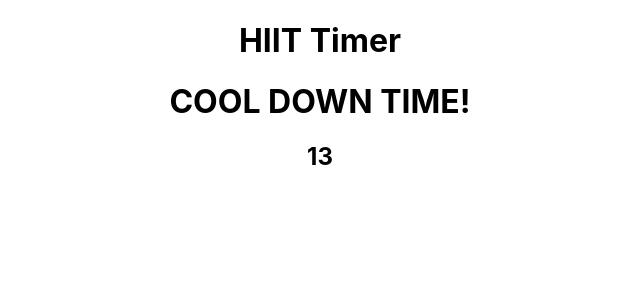
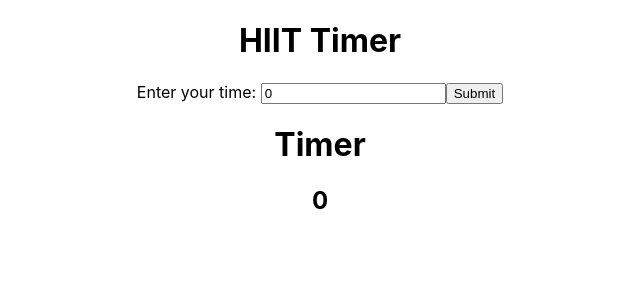
Before and after one commit to Mleng89/HIIT-timer, a React (Create React App) app: page / in a window 1280 px wide. Shown: the top 300 px of the page, without its empty margins (320-960 px from the left). Built offline with nearby package versions, Linux system fonts and the light colour scheme.

Commit message:
TESTING: Dynamic timer

```diff
--- a/src/Timer.js
+++ b/src/Timer.js
@@ -1,36 +1,58 @@
 import React, { useState, useEffect } from 'react';
 
 export default function Timer() {
-	const [time, setTime] = useState(5);
-	const [newTime, setNewTime] = useState(20);
+	const [time, setTime] = useState(0);
+	//return
+	//else return time
+	const [newTime, setNewTime] = useState(0);
+	console.log('what is my time', time);
+	console.log('what is my newTime', newTime);
+
 	const handleClick = (e) => {
 		e.preventDefault();
+		console.log(e.target);
 	};
+	const handleChange = (e) => {
+		setTime(e.target.value);
+	};
+	// const handleChange2 = (e) => {
+	// 	setNewTime(e.target.value);
+	// };
+
 	useEffect(() => {
 		const countDown = time > 0 && setInterval(() => setTime(time - 1), 1000);
 		return () => clearInterval(countDown);
 	}, [time]);
-
 	useEffect(() => {
 		const coolCountDown =
 			newTime > 0 && setInterval(() => setNewTime(newTime - 1), 1000);
 		return () => clearInterval(coolCountDown);
 	}, [newTime]);
 
-	if (time === 0) {
-		return (
-			<div>
-				<h1>COOL DOWN TIME!</h1>
-				<h2>{newTime}</h2>
-			</div>
-		);
-	}
-
 	return (
 		<>
-			<div>
-				<h1>Timer: {time}</h1>
-			</div>
+			<form onSubmit={handleClick}>
+				<label> Enter your time: </label>
+				<input
+					id='time'
+					name='time'
+					type='text'
+					value={time}
+					onChange={handleChange}
+				/>
+				<input type='submit' value='Submit' />
+				{/* <label> Enter your cool down time: </label>
+				<input
+					id='cdtime'
+					name='cdtime'
+					type='text'
+					value={newTime}
+					onChange={handleChange2}
+				/> */}
+			</form>
+
+			<h1>Timer</h1>
+			<h2>{time}</h2>
 		</>
 	);
 }
```
